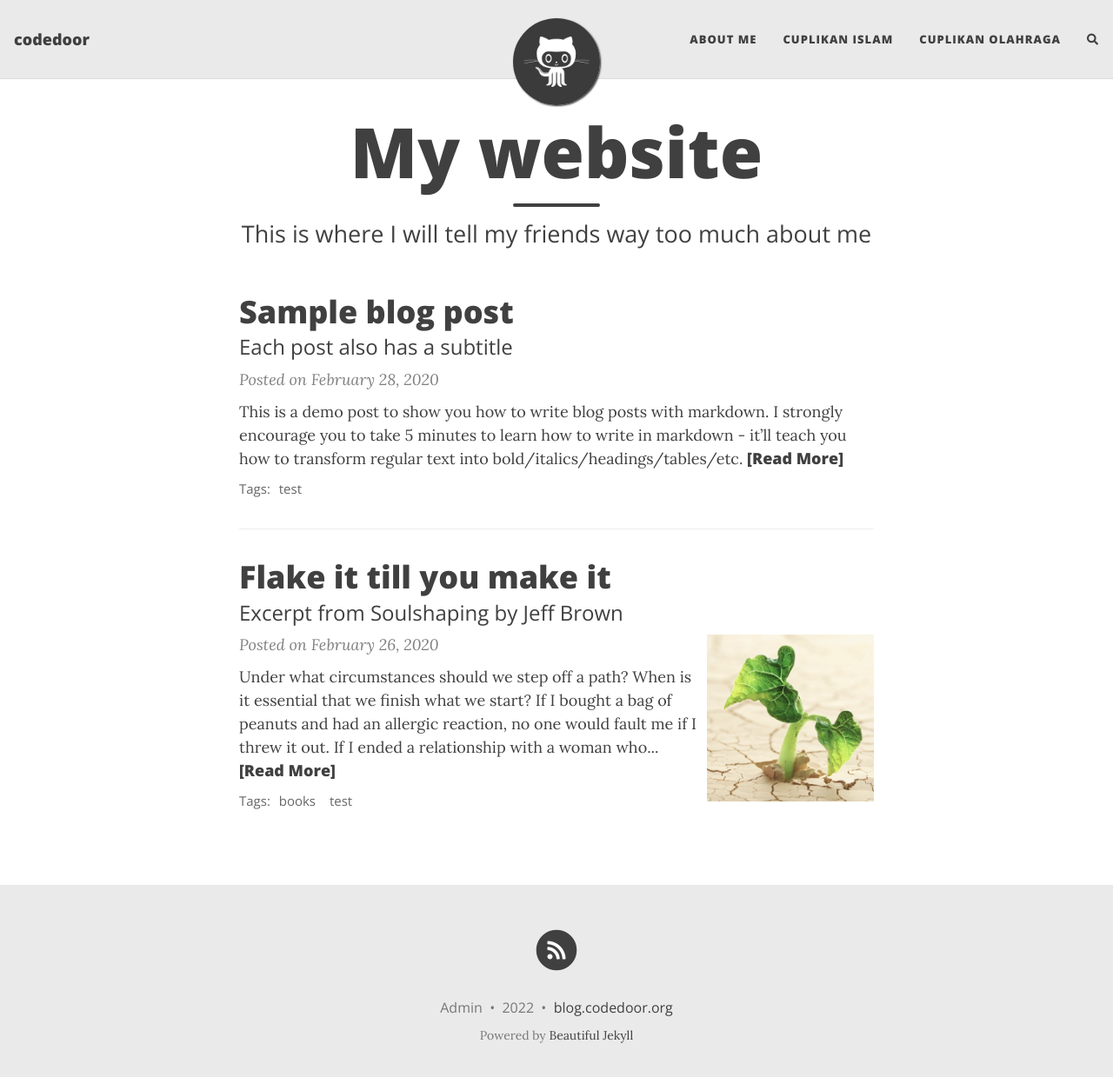
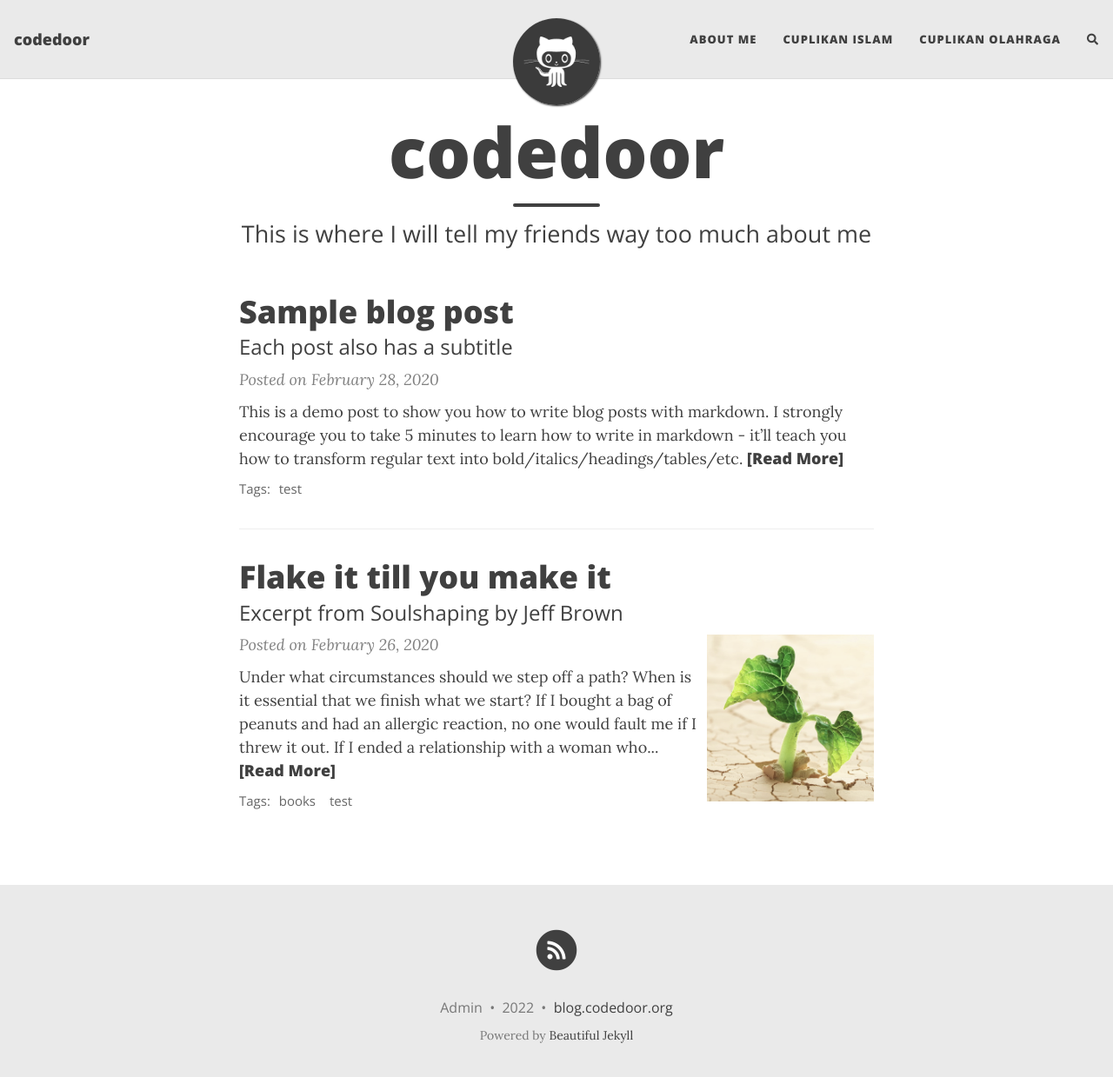
Before and after one commit to Aldanz/blog.codedoor.org, a Jekyll site: the page built from index.html, in a window 1280 px wide and 1252 px high. Shown: the top 1239 px of the window at 87% size. Built offline with Jekyll 4.4.1, drawn with Linux system fonts in a browser that asks for light colours; nearby versions of some CDN libraries; the list of posts is cut into pages by our own code; comment, search, counter and statistics services are not loaded.

Commit message:
Update index.html

```diff
--- a/index.html
+++ b/index.html
@@ -1,5 +1,5 @@
 ---
 layout: home
-title: My website
+title: codedoor
 subtitle: This is where I will tell my friends way too much about me
 ---
```
